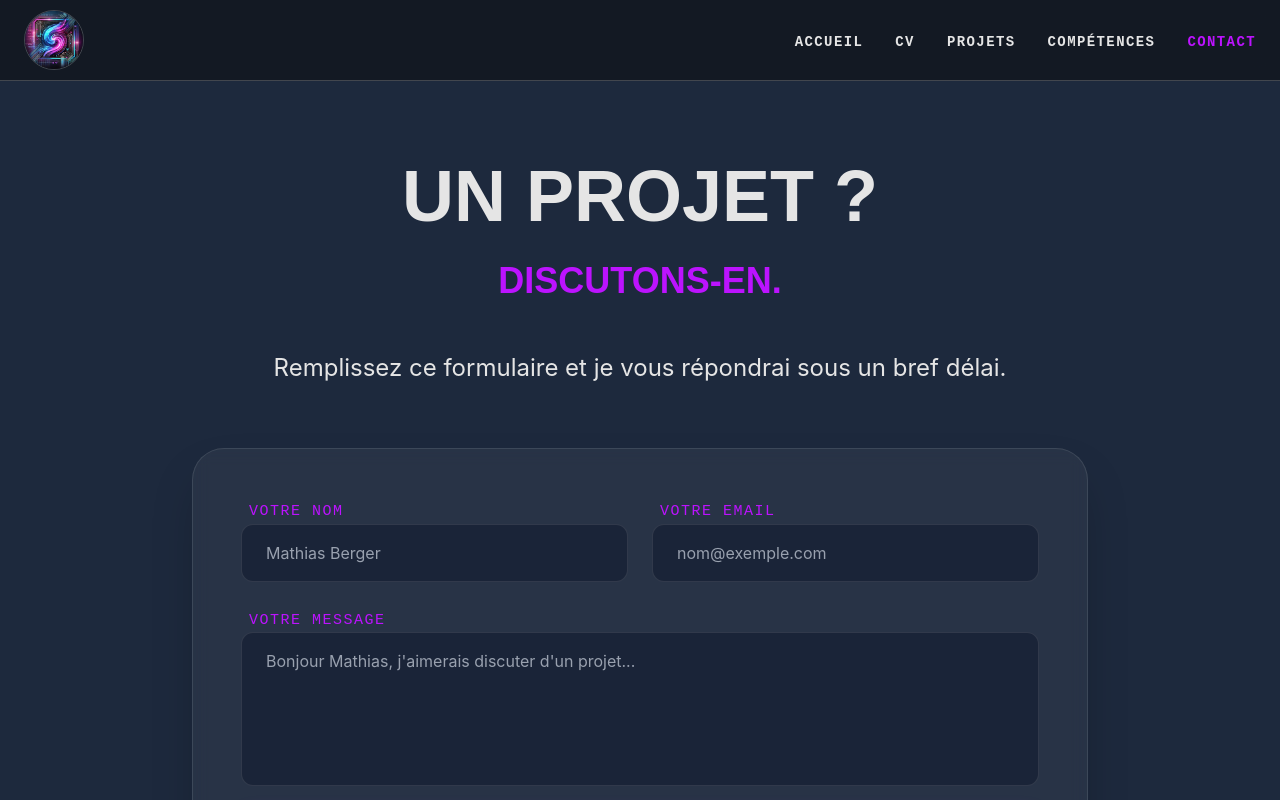
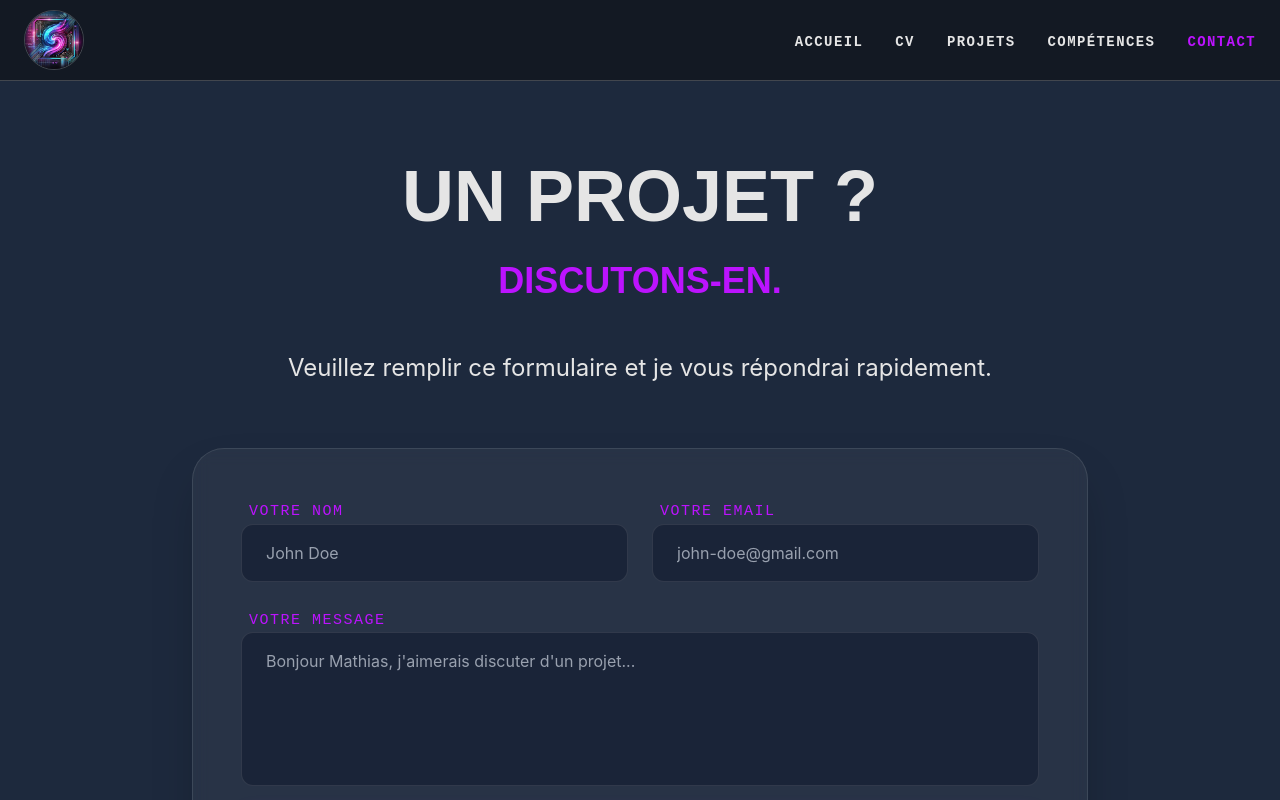
Before and after one commit to MathCod/dev-portfolio, a React (Vite) app: page /contact in a window 1280 px wide. Shown: the top 800 px of the page. Built offline with nearby package versions, Linux system fonts and the light colour scheme.

Commit message:
Ajout détails About

```diff
--- a/src/components/About.jsx
+++ b/src/components/About.jsx
@@ -27,7 +27,8 @@ const About = () => {
             </p>
             <p>
               Ce changement de cap m'a permis de développer une grande adaptabilité et une
-              soif d'apprendre constante. Aujourd'hui, je me spécialise dans l'écosystème
+              soif d'apprendre constante. Aujourd'hui, je me spécialise en
+              <span className="text-neon-purple font-mono"> Front-end</span>, dans l'écosystème
               <span className="text-neon-purple font-mono"> React.js </span> pour concevoir
               des interfaces modernes et intuitives et dans l'optimisation
               <span className="text-neon-purple font-mono"> SEO</span>.
--- a/src/components/Form.jsx
+++ b/src/components/Form.jsx
@@ -40,7 +40,7 @@ const Form = () => {
                   name="from_name"
                   required
                   type="text"
-                  placeholder="Mathias Berger"
+                  placeholder="John Doe"
                   className="w-full bg-slate-900/50 border border-white/10 rounded-xl px-6 py-4 outline-none focus:border-neon-purple focus:ring-1 focus:ring-neon-purple transition-all placeholder:text-gray-400 text-white"
                 />
             </div>
@@ -54,7 +54,7 @@ const Form = () => {
                   name="from_email"
                   required
                   type="email"
-                  placeholder="nom@exemple.com"
+                  placeholder="john-doe@gmail.com"
                   className="w-full bg-slate-900/50 border border-white/10 rounded-xl px-6 py-4 outline-none focus:border-neon-purple focus:ring-1 focus:ring-neon-purple transition-all placeholder:text-gray-400 text-white"
                 />
             </div>
--- a/src/pages/Contact.jsx
+++ b/src/pages/Contact.jsx
@@ -16,7 +16,7 @@ const Contact = () => {
         </h1>
 
         <div className="flex flex-col items-center gap-8">
-          <p className="text-2xl">Remplissez ce formulaire et je vous répondrai sous un bref délai.</p>
+          <p className="text-2xl">Veuillez remplir ce formulaire et je vous répondrai rapidement.</p>
         </div>
       </motion.div>
 
```
